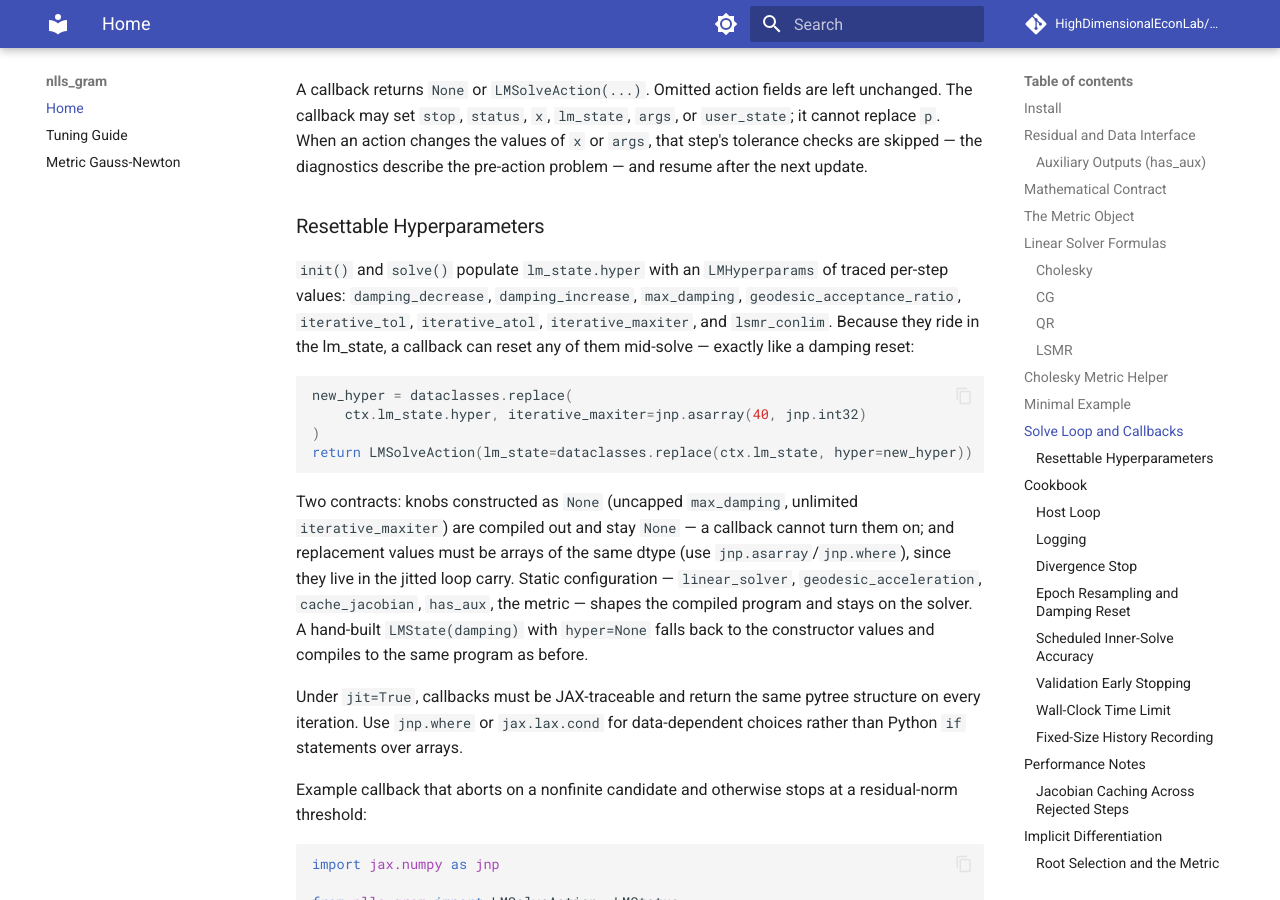
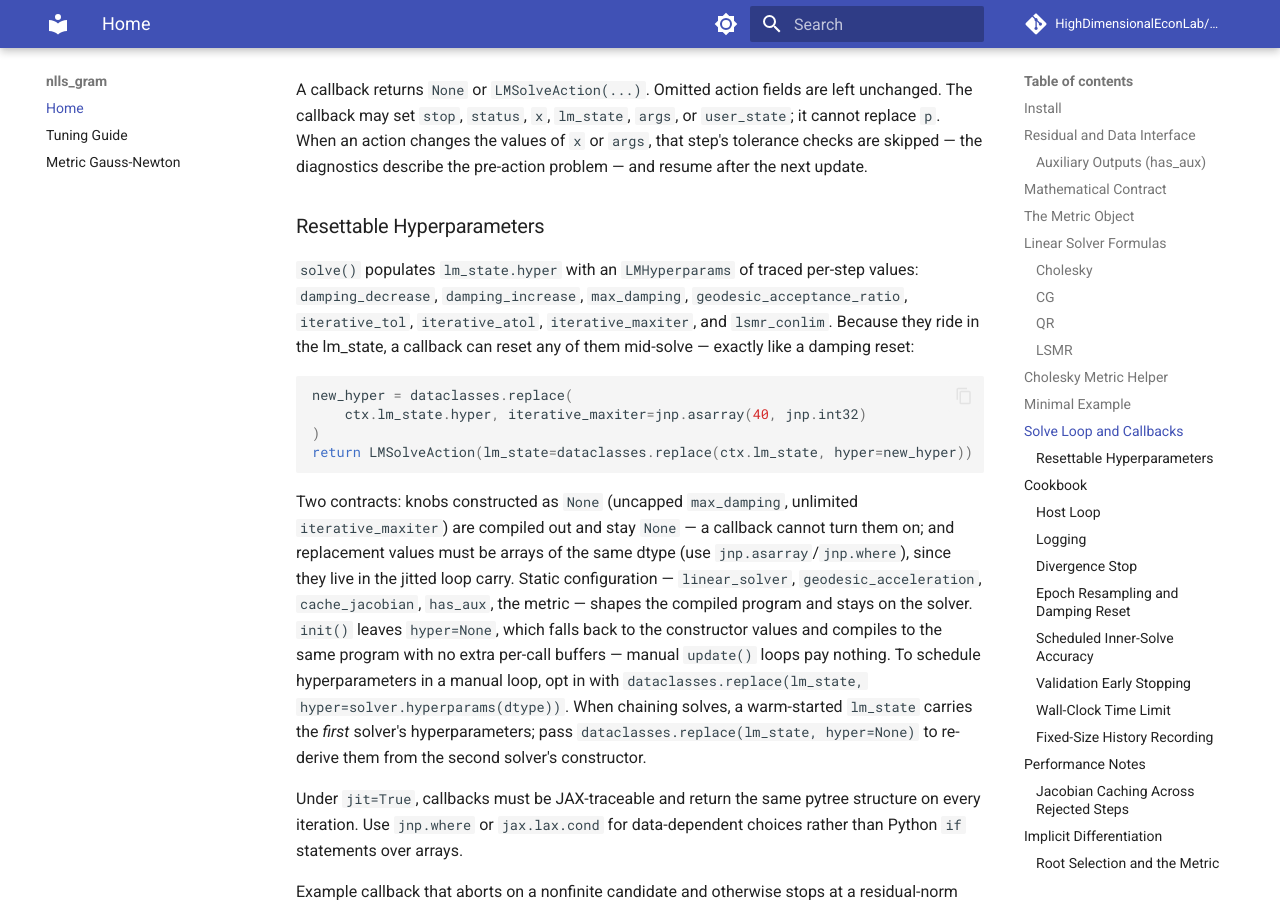
Before and after one commit to HighDimensionalEconLab/nlls_gram, an MkDocs documentation site: the page built from docs/index.md, in a window 1280 px wide and 900 px high, scrolled down 7777 px. Built offline with MkDocs 1.6.1 and Material for MkDocs 9.7.7, drawn with Linux system fonts in a browser that asks for light colours; comment, search, counter and statistics services are not loaded.

Commit message:
perf: populate hyper in solve(), not init(), keeping manual update loops lean
Carrying the eight hyperparameter scalars in init()'s state added ~15us of
per-call argument dispatch to jitted manual update() steps (29us -> 44us on
the small benchmark). solve() now populates hyper at entry — its loop carries
the scalars on-device, so callbacks can still reset them at no per-step cost
— while init() returns hyper=None and update()'s fallback compiles the
constructor values inline (26us, at baseline). Manual loops opt in with
solver.hyperparams(dtype).

Co-Authored-By: Mecha Perla (Claude) <noreply@anthropic.com>
Claude-Session: https://claude.ai/code/session_017FY9J1ReVbWEg6B8E9Dghh

```diff
--- a/docs/index.md
+++ b/docs/index.md
@@ -357,8 +357,8 @@ the pre-action problem — and resume after the next update.
 
 ### Resettable Hyperparameters
 
-`init()` and `solve()` populate `lm_state.hyper` with an `LMHyperparams` of
-traced per-step values: `damping_decrease`, `damping_increase`, `max_damping`,
+`solve()` populates `lm_state.hyper` with an `LMHyperparams` of traced
+per-step values: `damping_decrease`, `damping_increase`, `max_damping`,
 `geodesic_acceptance_ratio`, `iterative_tol`, `iterative_atol`,
 `iterative_maxiter`, and `lsmr_conlim`. Because they ride in the lm_state, a
 callback can reset any of them mid-solve — exactly like a damping reset:
@@ -376,8 +376,13 @@ them on; and replacement values must be arrays of the same dtype (use
 `jnp.asarray`/`jnp.where`), since they live in the jitted loop carry. Static
 configuration — `linear_solver`, `geodesic_acceleration`, `cache_jacobian`,
 `has_aux`, the metric — shapes the compiled program and stays on the solver.
-A hand-built `LMState(damping)` with `hyper=None` falls back to the
-constructor values and compiles to the same program as before.
+`init()` leaves `hyper=None`, which falls back to the constructor values and
+compiles to the same program with no extra per-call buffers — manual
+`update()` loops pay nothing. To schedule hyperparameters in a manual loop,
+opt in with `dataclasses.replace(lm_state, hyper=solver.hyperparams(dtype))`.
+When chaining solves, a warm-started `lm_state` carries the *first* solver's
+hyperparameters; pass `dataclasses.replace(lm_state, hyper=None)` to re-derive
+them from the second solver's constructor.
 
 Under `jit=True`, callbacks must be JAX-traceable and return the same pytree
 structure on every iteration. Use `jnp.where` or `jax.lax.cond` for
```
Also changed, not shown: 2 other files.
